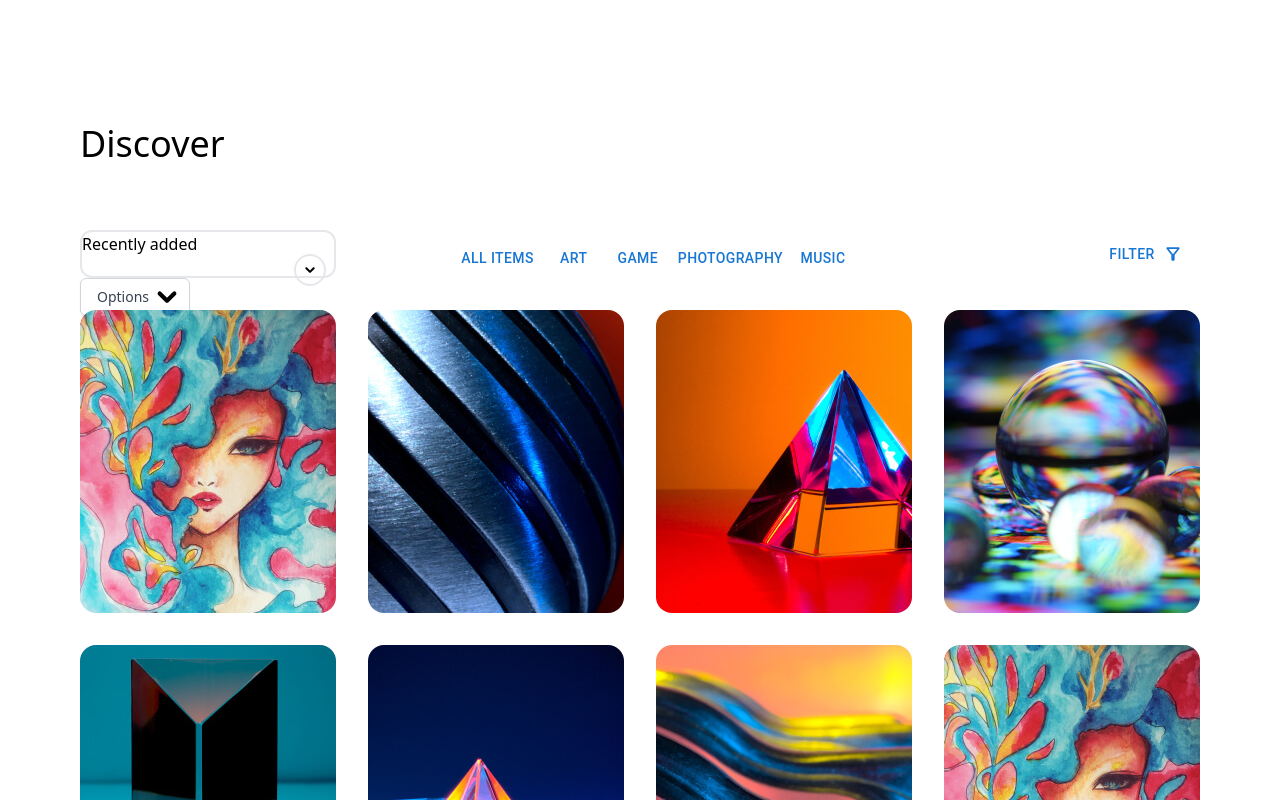
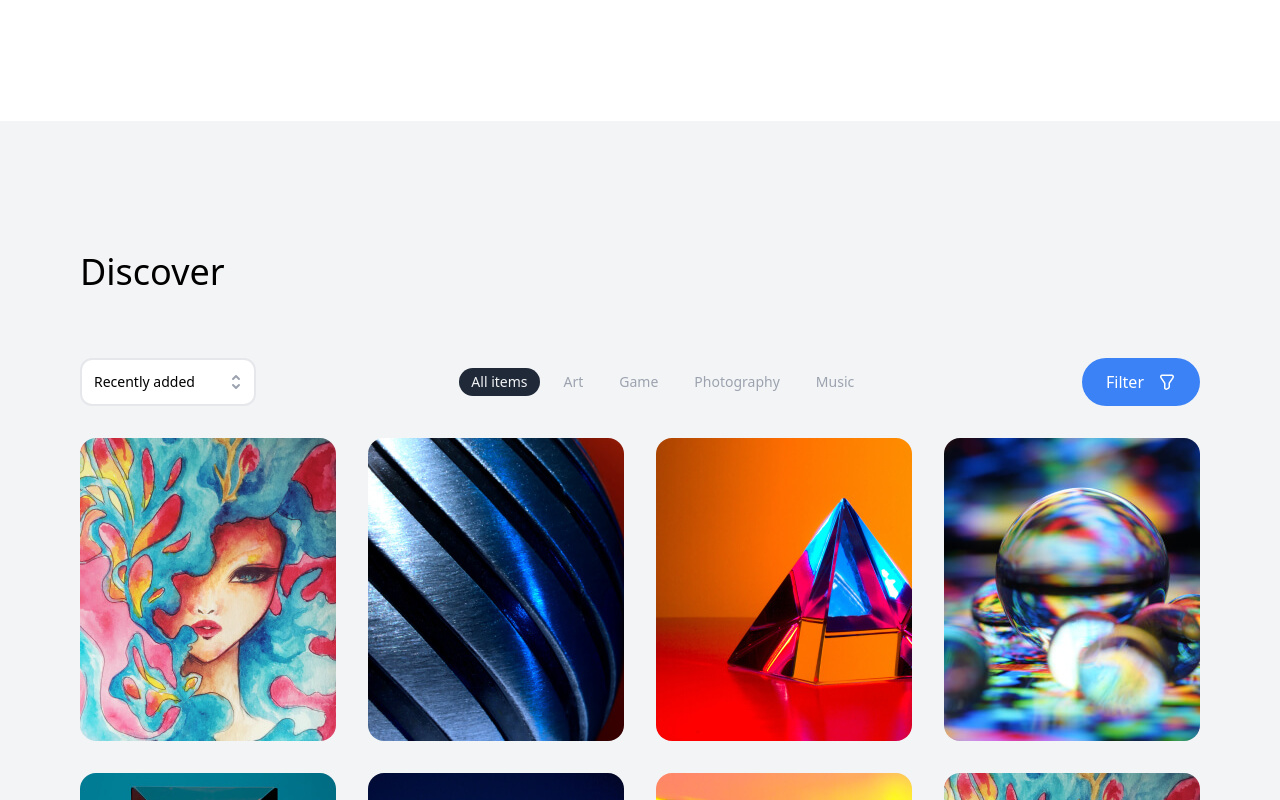
Before and after one commit to Kanditr/digital-twin, a Next.js app: page / in a window 1280 px wide. Shown: the part 1320-2120 px from the top of the page. Built offline with nearby package versions, Linux system fonts and the light colour scheme.

Commit message:
Refactor Mui to Tailwind

```diff
--- a/components/discover.tsx
+++ b/components/discover.tsx
@@ -1,16 +1,13 @@
 import { useState } from "react";
-import Dropdown from '../components/dropdown';
-import FormControl from "@mui/material/FormControl";
-import Select, { SelectChangeEvent } from "@mui/material/Select";
-import MenuItem from "@mui/material/MenuItem";
-import Button from "@mui/material/Button";
-import FilterAltOutlinedIcon from "@mui/icons-material/FilterAltOutlined";
-import CloseIcon from "@mui/icons-material/Close";
 import Card from "./card";
-import Example from './dropdowntailwind'
+import Listbox from "./listbox";
+import Link from "next/link";
+import Icon from "./Icon";
+import ListboxSorting from "./listbox-sorting";
 
 //data
 import { bids } from "./mocks/bids";
+// import { Icon } from "@mui/material";
 
 const navLinks = ["All items", "Art", "Game", "Photography", "Music"];
 const dateOptions = ["Recently added", "Long added"];
@@ -29,13 +26,9 @@ const Discover = () => {
   const [sorting, setSorting] = useState(sortingOptions[0]);
   const [visible, setVisible] = useState(false);
 
-  const handleChange = (event: SelectChangeEvent) => {
-    setDate(event.target.value);
-  };
-
   return (
     // section
-    <div className="pt-8 md:pt-16 xl:pt-32">
+    <div className="py-16 md:py-28 lg:py-32 bg-gray-100">
       {/* container */}
       <div className="w-full max-w-screen-xl my-0 mx-auto py-0 px-8 lg:px-10 xl:px-20">
         {/* title */}
@@ -43,57 +36,48 @@ const Discover = () => {
         {/* top */}
         <div className="relative block md:flex justify-between md:mb-8 mb-3 md:h-12">
           {/* dropdown */}
-          <div className=" w-full mb-3 md:w-44 lg:w-64">
-            <Dropdown value={date}
-              setValue={setDate}
-              options={dateOptions}>
-
-            </Dropdown>
-            <Example/>
-            {/* <FormControl className="w-full mb-3 md:w-44 xl:w-60">
-              <Select
-                value={date}
-                onChange={handleChange}
-                displayEmpty
-                inputProps={{ "aria-label": "Without label" }}
-                className="rounded-xl h-12"
-              >
-                {dateOptions.map((x) => (
-                  <MenuItem value={x} key={x}>
-                    {x}
-                  </MenuItem>
-                ))}
-              </Select>
-            </FormControl> */}
+          <div className="w-full mb-3 md:w-64 lg:w-44">
+            <Listbox />
           </div>
           {/* nav */}
           <div className="absolute hidden lg:flex top-2 left-1/3 mt-0.5 justify-center">
             {navLinks.map((x, index) => (
-              <Button
+              <button
                 className={
                   index === activeIndex
-                    ? "bg-gray-800 text-gray-100 rounded-3xl hover:bg-gray-800 normal-case text-sm py-1 px-3 mx-1.5 "
-                    : " bg-none text-gray-400 rounded-3xl hover:text-gray-800 hover:bg-white normal-case text-sm py-1 px-3 mx-1.5"
+                    ? "bg-gray-800 text-gray-100 rounded-3xl hover:bg-gray-800 normal-case text-sm py-1 px-3 mx-1.5 transition-all"
+                    : " bg-none text-gray-400 rounded-3xl hover:text-gray-800 hover:bg-white normal-case text-sm py-1 px-3 mx-1.5 transition-all"
                 }
-                variant="text"
                 onClick={() => setActiveIndex(index)}
                 key={index}
               >
                 {x}
-              </Button>
+              </button>
             ))}
+          </div>
+          {/* nav dropdown */}
+          <div className="block lg:hidden mb-3 w-full md:w-64 lg:w-44">
+            <ListboxSorting />
           </div>
           {/* filter button */}
           <div className="relative flex justify-center items-center flex-shrink-0">
-            <Button
-              className="w-full normal-case bg-blue-500 rounded-3xl text-white md:w-28  hover:bg-blue-500 h-12"
+            <button
+              className="w-full rounded-full h-12 bg-blue-500 hover:bg-blue-600 transition-all text-white"
               onClick={() => setVisible(!visible)}
-              endIcon={
-                visible === false ? <FilterAltOutlinedIcon /> : <CloseIcon />
-              }
             >
-              Filter
-            </Button>
+              <div className="flex justify-center">
+                <span className="flex relative justify-center items-center pl-6">
+                  Filter
+                </span>
+                <span className="w-14 pr-2.5 justify-center items-center flex">
+                  {visible === false ? (
+                    <Icon name="filter" size="18" fill="white" />
+                  ) : (
+                    <Icon name="close" size="12" fill="white" />
+                  )}
+                </span>
+              </div>
+            </button>
           </div>
         </div>
         {/* filter */}
@@ -101,7 +85,7 @@ const Discover = () => {
         {/* list */}
         <div className="-mx-0 md:-mx-0">
           {/* slider */}
-          <div className="block m-0 md:flex flex-wrap md:-mt-8 -mx-4 mb-0 overflow-visible pb-16">
+          <div className="block m-0 md:flex flex-wrap md:-mt-8 -mx-4 mb-0 overflow-visible pb-16 rounded-2xl">
             {bids.map((x, index) => (
               <Card
                 className="mt-8 mx-4 max-w-full md:flex-33 md:max-w-1/3 lg:flex-25 lg:max-w-1/4"
--- /dev/null
+++ b/components/listbox-sorting.tsx
@@ -0,0 +1,74 @@
+import { Fragment, useState } from "react";
+import { Listbox, Transition } from "@headlessui/react";
+import { CheckIcon, SelectorIcon } from "@heroicons/react/solid";
+
+const sort = [
+  { name: "All items" },
+  { name: "Art" },
+  { name: "Game" },
+  { name: "Photography" },
+  { name: "Music" },
+];
+
+export default function ListboxSorting() {
+  const [selected, setSelected] = useState(sort[0]);
+
+  return (
+    <div>
+      <Listbox value={selected} onChange={setSelected}>
+        <div className="relative z-40">
+          <Listbox.Button className="relative w-full h-12 py-2 pl-3 pr-10 text-left bg-white rounded-xl border-2 cursor-default focus:outline-none focus-visible:ring-2 focus-visible:ring-opacity-75 focus-visible:ring-white focus-visible:ring-offset-orange-300 focus-visible:ring-offset-2 focus-visible:border-indigo-500 sm:text-sm">
+            <span className="block truncate">{selected.name}</span>
+            <span className="absolute inset-y-0 right-0 flex items-center pr-2 pointer-events-none">
+              <SelectorIcon
+                className="w-5 h-5 text-gray-400"
+                aria-hidden="true"
+              />
+            </span>
+          </Listbox.Button>
+          <Transition
+            as={Fragment}
+            leave="transition ease-in duration-100"
+            leaveFrom="opacity-100"
+            leaveTo="opacity-0"
+          >
+            <Listbox.Options className="absolute w-full py-1 mt-1 overflow-auto text-base bg-white rounded-xl shadow-lg max-h-60 ring-1 ring-black ring-opacity-5 focus:outline-none sm:text-sm">
+              {sort.map((person, personIdx) => (
+                <Listbox.Option
+                  key={personIdx}
+                  className={({ active }) =>
+                    `${active ? "text-blue-900 bg-blue-100" : "text-gray-900"}
+                          cursor-default select-none relative py-2 pl-10 pr-4`
+                  }
+                  value={person}
+                >
+                  {({ selected, active }) => (
+                    <>
+                      <span
+                        className={`${
+                          selected ? "font-medium" : "font-normal"
+                        } block truncate`}
+                      >
+                        {person.name}
+                      </span>
+                      {selected ? (
+                        <span
+                          className={`${
+                            active ? "text-blue-600" : "text-blue-600"
+                          }
+                                absolute inset-y-0 left-0 flex items-center pl-3`}
+                        >
+                          <CheckIcon className="w-5 h-5" aria-hidden="true" />
+                        </span>
+                      ) : null}
+                    </>
+                  )}
+                </Listbox.Option>
+              ))}
+            </Listbox.Options>
+          </Transition>
+        </div>
+      </Listbox>
+    </div>
+  );
+}
--- /dev/null
+++ b/components/listbox.tsx
@@ -0,0 +1,68 @@
+import { Fragment, useState } from "react";
+import { Listbox, Transition } from "@headlessui/react";
+import { CheckIcon, SelectorIcon } from "@heroicons/react/solid";
+
+const people = [{ name: "Recently added" }, { name: "Long added" }];
+
+export default function Example() {
+  const [selected, setSelected] = useState(people[0]);
+
+  return (
+    <div>
+      <Listbox value={selected} onChange={setSelected}>
+        <div className="relative z-50">
+          <Listbox.Button className="relative w-full h-12 py-2 pl-3 pr-10 text-left bg-white rounded-xl cursor-default border-2 focus:outline-none focus-visible:ring-2 focus-visible:ring-opacity-75 focus-visible:ring-white focus-visible:ring-offset-orange-300 focus-visible:ring-offset-2 focus-visible:border-indigo-500 sm:text-sm">
+            <span className="block truncate">{selected.name}</span>
+            <span className="absolute inset-y-0 right-0 flex items-center pr-2 pointer-events-none">
+              <SelectorIcon
+                className="w-5 h-5 text-gray-400"
+                aria-hidden="true"
+              />
+            </span>
+          </Listbox.Button>
+          <Transition
+            as={Fragment}
+            leave="transition ease-in duration-100"
+            leaveFrom="opacity-100"
+            leaveTo="opacity-0"
+          >
+            <Listbox.Options className="absolute w-full py-1 mt-1 overflow-auto text-base bg-white rounded-xl shadow-lg max-h-60 ring-1 ring-black ring-opacity-5 focus:outline-none sm:text-sm">
+              {people.map((person, personIdx) => (
+                <Listbox.Option
+                  key={personIdx}
+                  className={({ active }) =>
+                    `${active ? "text-blue-900 bg-blue-100" : "text-gray-900"}
+                          cursor-default select-none relative py-2 pl-10 pr-4`
+                  }
+                  value={person}
+                >
+                  {({ selected, active }) => (
+                    <>
+                      <span
+                        className={`${
+                          selected ? "font-medium" : "font-normal"
+                        } block truncate`}
+                      >
+                        {person.name}
+                      </span>
+                      {selected ? (
+                        <span
+                          className={`${
+                            active ? "text-blue-600" : "text-blue-600"
+                          }
+                                absolute inset-y-0 left-0 flex items-center pl-3`}
+                        >
+                          <CheckIcon className="w-5 h-5" aria-hidden="true" />
+                        </span>
+                      ) : null}
+                    </>
+                  )}
+                </Listbox.Option>
+              ))}
+            </Listbox.Options>
+          </Transition>
+        </div>
+      </Listbox>
+    </div>
+  );
+}
--- a/package.json
+++ b/package.json
@@ -13,6 +13,7 @@
     "@emotion/react": "^11.5.0",
     "@emotion/styled": "^11.3.0",
     "@headlessui/react": "^1.4.1",
+    "@heroicons/react": "^1.0.5",
     "@mui/icons-material": "^5.0.5",
     "@mui/material": "^5.0.4",
     "@nomiclabs/hardhat-ethers": "^2.0.2",
@@ -26,10 +27,12 @@
     "classnames": "^2.3.1",
     "ether": "^0.0.9",
     "ethereum-waffle": "^3.4.0",
+    "focus-visible": "^5.2.0",
     "hardhat": "^2.6.5",
     "ipfs-http-client": "^50.1.2",
     "next": "11.1.2",
     "postcss": "^8.3.11",
+    "postcss-focus-visible": "^6.0.1",
     "react": "17.0.2",
     "react-dom": "17.0.2",
     "react-outside-click-handler": "^1.3.0",
--- a/postcss.config.js
+++ b/postcss.config.js
@@ -2,5 +2,6 @@ module.exports = {
   plugins: {
     tailwindcss: {},
     autoprefixer: {},
+    'postcss-focus-visible': {},
   },
 }
--- a/tailwind.config.js
+++ b/tailwind.config.js
@@ -23,6 +23,8 @@ module.exports = {
     extend: {
       scale: ["group-hover"],
       borderWidth: ["hover", "focus"],
+      textDecoration: ['focus-visible'],
+      zIndex: ['hover', 'active'],
     },
   },
   plugins: [],
```
Also changed, not shown: components/card.tsx (+31 -7 lines), components/dropdowntailwind.tsx (+22 -18 lines), components/hero.tsx (+6 -7 lines), 1 other file (tests, documents, lock files or other folders).
